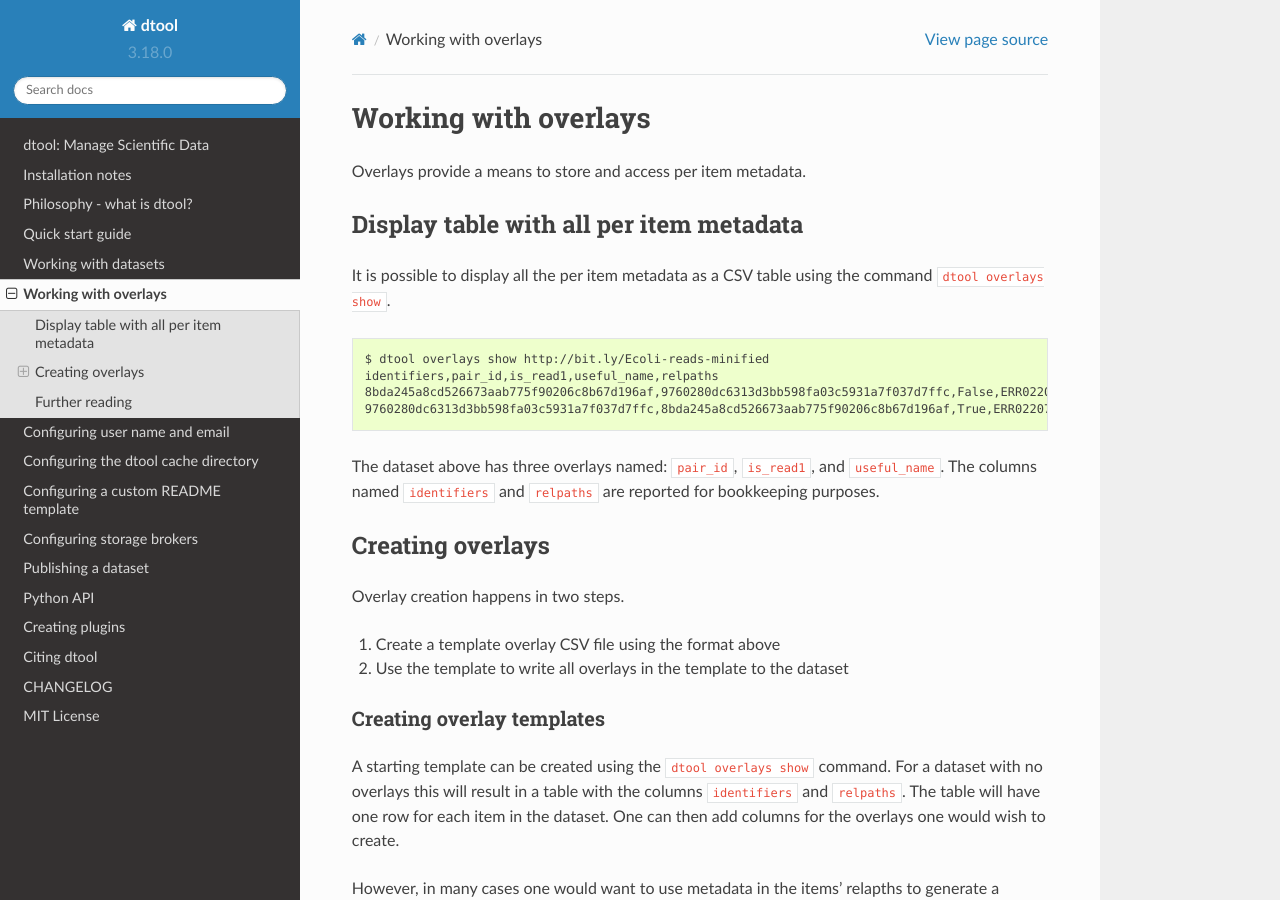
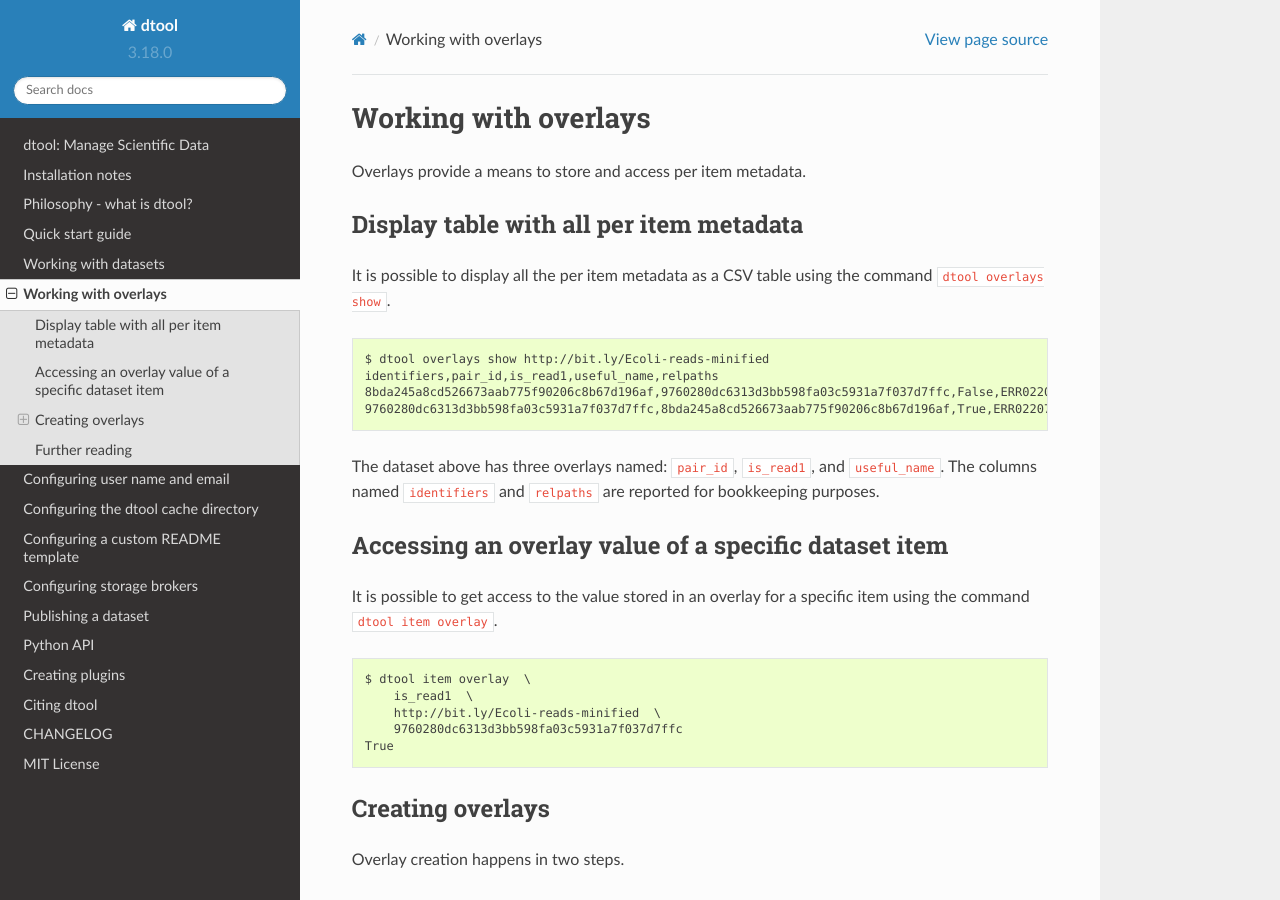
Before and after one commit to jic-dtool/dtool, a Sphinx documentation site: the page built from docs/source/working_with_overlays.rst, in a window 1280 px wide and 900 px high. Built offline with Sphinx 7.4.7 and the Read the Docs theme 2.0.0, drawn with Linux system fonts in a browser that asks for light colours.

Commit message:
Add info about how to access overlay values by item to docs

```diff
--- a/docs/source/working_with_overlays.rst
+++ b/docs/source/working_with_overlays.rst
@@ -19,6 +19,22 @@ command ``dtool overlays show``.
 The dataset above has three overlays named: ``pair_id``, ``is_read1``, and
 ``useful_name``. The columns named ``identifiers`` and ``relpaths`` are
 reported for bookkeeping purposes.
+
+
+Accessing an overlay value of a specific dataset item
+------------------------------------------------------
+
+It is possible to get access to the value stored in an overlay for a specific
+item using the command ``dtool item overlay``.
+
+.. code-block:: none
+
+    $ dtool item overlay  \
+        is_read1  \
+        http://bit.ly/Ecoli-reads-minified  \
+        9760280dc6313d3bb598fa03c5931a7f037d7ffc
+    True
+
 
 Creating overlays
 -----------------
```
